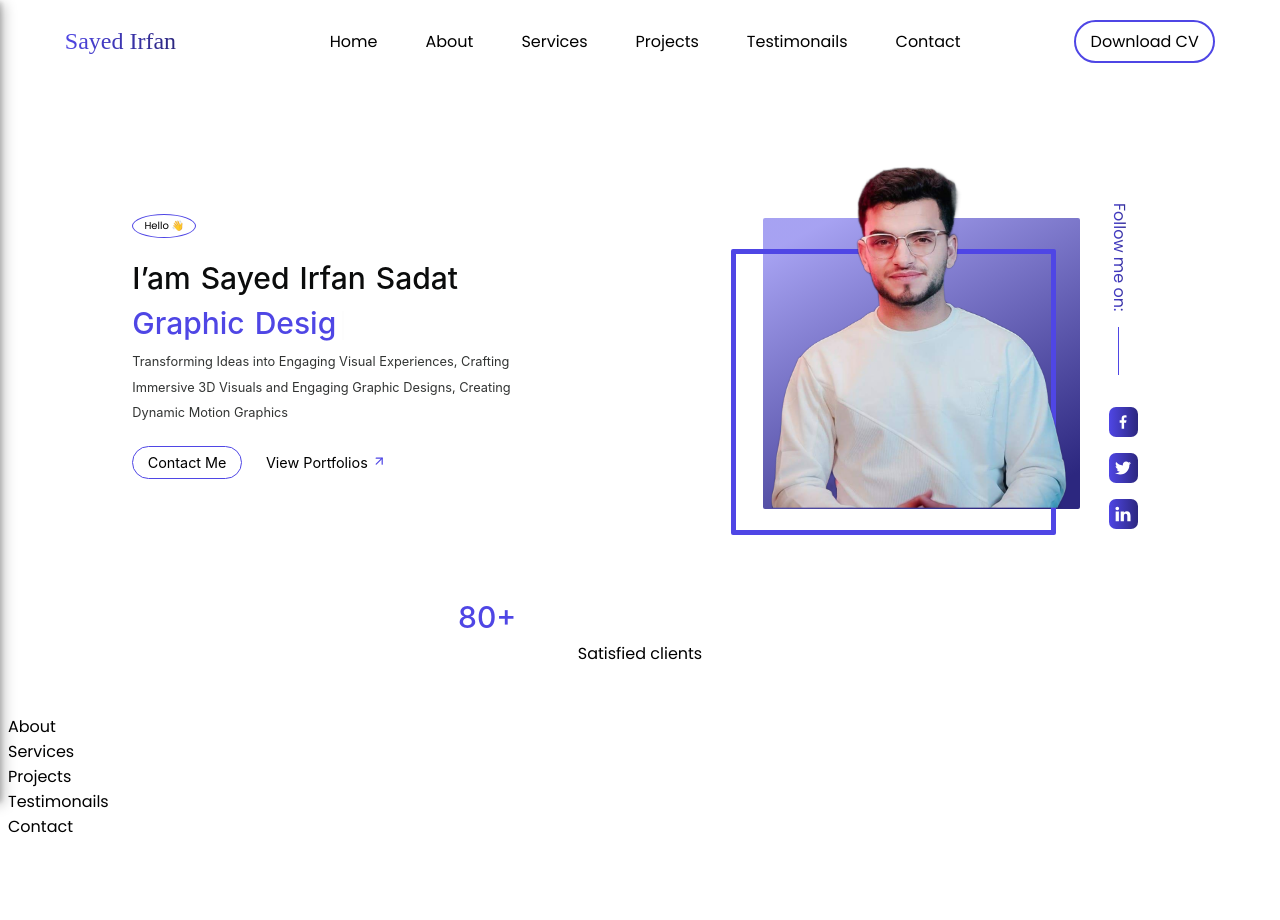
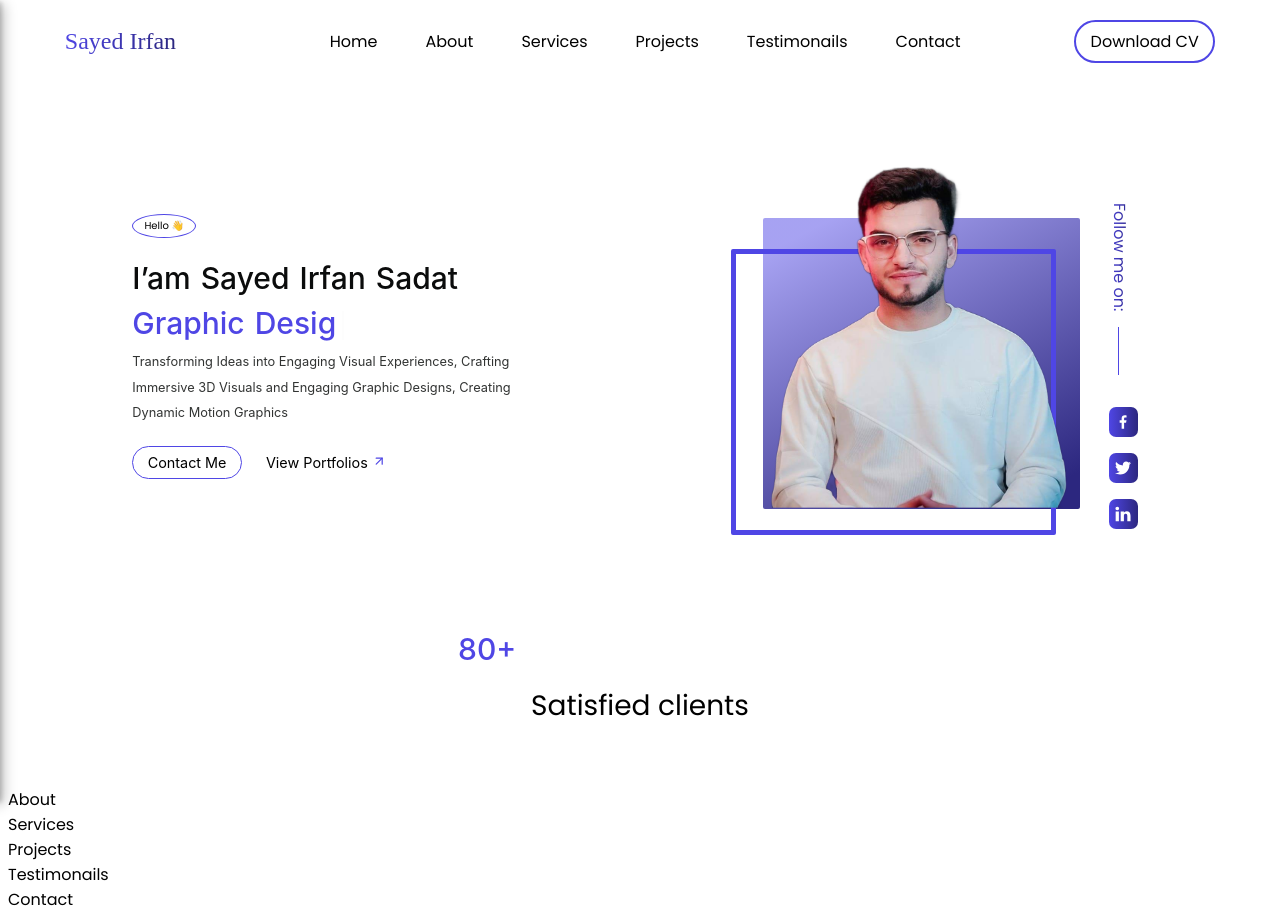
Before and after one commit to zainabturkmen/S-I-S, a React (Create React App) app: page / in a window 1280 px wide. Before the commit the page ends 847 px from the top, so only its background shows below. Built offline with nearby package versions, Linux system fonts and the light colour scheme; a web font is replaced by a local one.

Commit message:
adding updates

```diff
--- a/src/components/Hero.js
+++ b/src/components/Hero.js
@@ -254,17 +254,18 @@ const Wrapper = styled.div`
   }
 
   .content {
-    /* display: flex;
-    flex-direction: column;
-    justify-content: center;
-    align-items: center;
-    gap: 0; */
     text-align: center;
+    margin-top: 2em;
   }
 
   .number {
     margin-bottom: -0.5em;
     color: #4f46e5;
+    font-size: 30px;
+  }
+
+  .client {
+    font-size: 28px;
   }
 
   @media (min-width: 1000px) {
```
